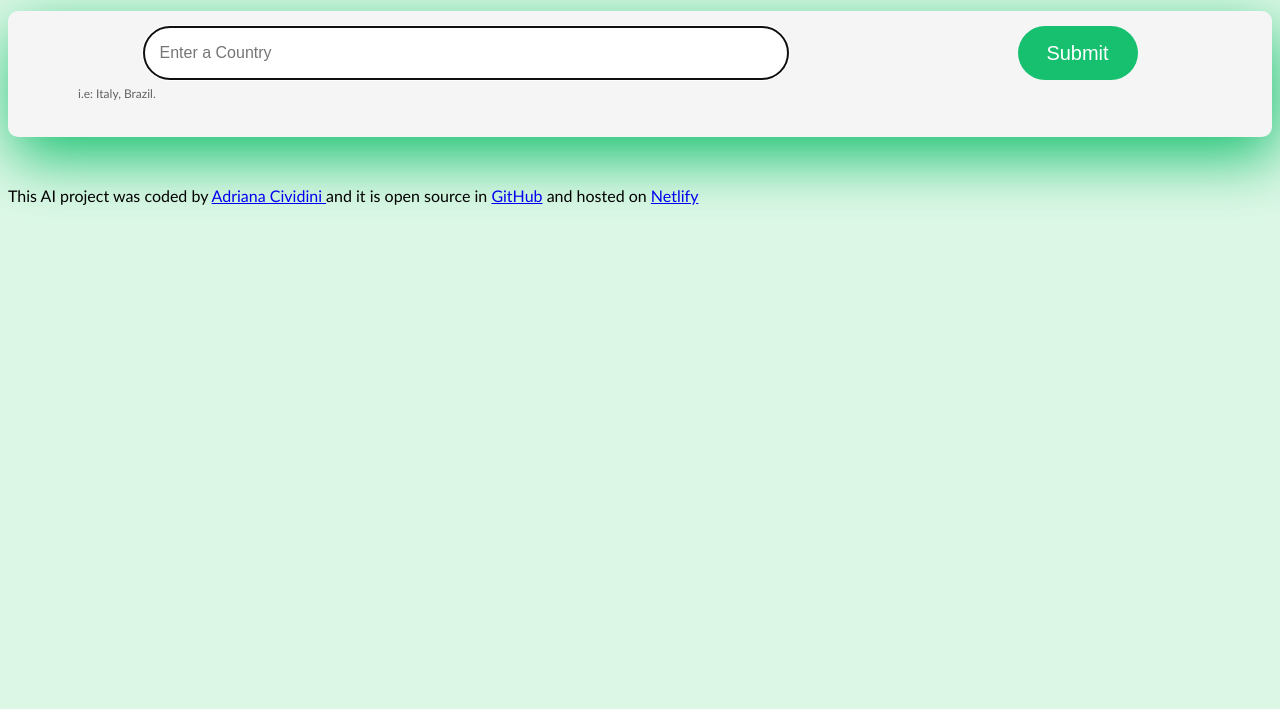
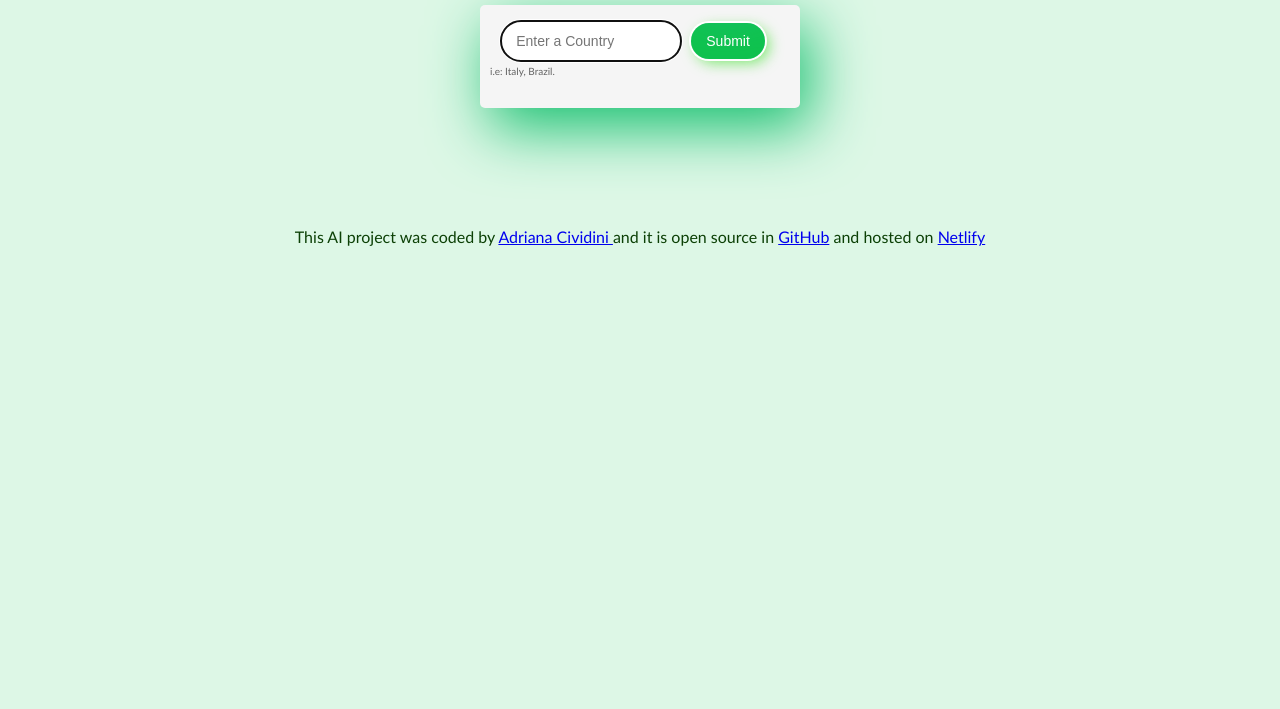
Before and after one commit to AdrianaCividini/travel-generator, a plain HTML site: page index.html in a window 1280 px wide. Shown: the part 91-800 px from the top of the page. Drawn offline with nearby package versions, Linux system fonts and the light colour scheme.

Commit message:
Improving CSS

```diff
--- a/index.html
+++ b/index.html
@@ -13,8 +13,8 @@
       <h1>🤖Welcome to the AI Travel Sports Generator🤖</h1>
     </header>
 
-    <main>
-      <div class="form-control">
+    <div class="container">
+      <main>
         <form id="travel-generate-form">
           <input
             type="text"
@@ -29,9 +29,10 @@
         </form>
         <div class="exemplo">i.e: Italy, Brazil.</div>
         <br />
-      </div>
-      <div class="travel hidden" id="travel"></div>
-    </main>
+
+        <div class="travel hidden" id="travel"></div>
+      </main>
+    </div>
 
     <br />
     <footer>
@@ -46,6 +47,7 @@
         >Netlify</a
       >
     </footer>
+
     <script src="src/index.js"></script>
   </body>
 </html>
--- a/src/style.css
+++ b/src/style.css
@@ -4,57 +4,54 @@ body {
 }
 
 h1 {
+  margin-top: 40px;
   text-align: center;
-  font-weight: 800px;
-  font-size: 36px;
+  font-weight: 600px;
+  font-size: 26px;
   line-height: 1.5;
   color: rgb(12, 64, 6);
 }
 
-.form-control {
+.container {
+  padding: 10px;
+  max-width: 300px;
   background-color: whitesmoke;
-  padding: 15px 20px;
-  margin-bottom: 30px;
-
-  border-radius: 10px;
-  box-shadow: 5px 20px 60px rgba(22, 192, 111);
-}
-
-form {
-  display: flex;
+  border-radius: 5px;
+  box-shadow: 10px 20px 60px rgba(22, 192, 111);
+  text-align: center;
+  margin: 0 auto;
 }
 
 .instructions {
-  padding: 16px;
-  border: 1px solid rgba(39, 33, 66, 0.5);
+  padding: 10px 15px;
+  margin: 5px;
+  border: 1px solid rgba(22, 212, 92, 0.5);
   width: 50%;
-  font-size: 16px;
+  font-size: 14px;
   border-radius: 50px;
   line-height: 20px;
   color: rgb(19, 69, 14);
-  display: block;
-  margin: 0 auto;
+  margin-left: -15px;
 }
 
 .submit-button {
-  margin-left: 10px;
   background-color: rgba(22, 192, 111);
   color: white;
   border: none;
-  width: 120px;
-  font-size: 20px;
+  font-size: 14px;
   border-radius: 50px;
-  padding: 14px 24px;
-  display: block;
-  margin: 0 auto;
+  border: none;
+  padding: 10px 15px;
+  box-shadow: inset 0 -3em 3em rgba(0, 200, 0, 0.3), 0 0 0 2px white,
+    0.3em 0.3em 1em rgba(46, 225, 26, 0.6);
 }
 
 .exemplo {
   line-height: 1.5;
-  margin-top: 5px;
+  margin-top: -3px;
   opacity: 0.6;
-  font-size: 12px;
-  margin-left: 50px;
+  font-size: 10px;
+  text-align: left;
 }
 
 .travel {
@@ -78,3 +75,8 @@ form {
     color: rgba(22, 192, 111);
   }
 }
+footer {
+  text-align: center;
+  color: rgb(12, 64, 6);
+  margin-top: 100px;
+}
```
